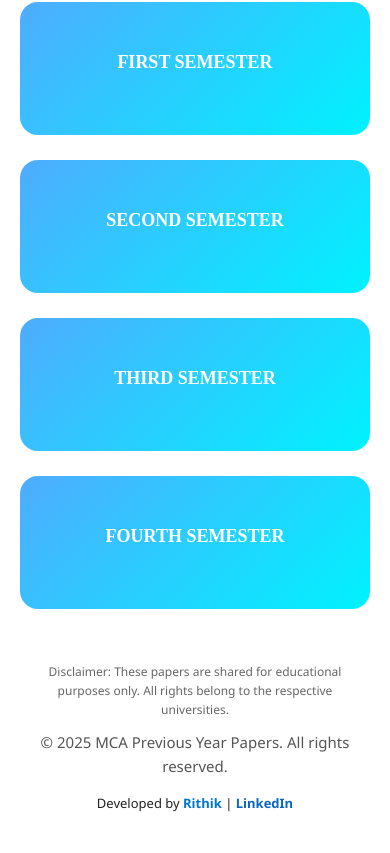
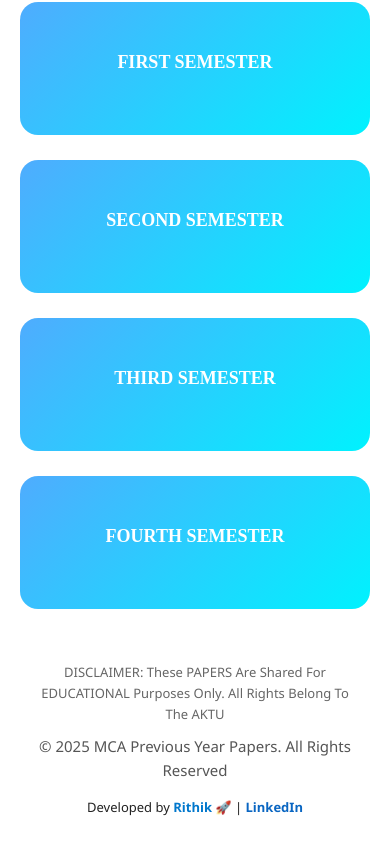
Before and after one commit to rithikku/Paper-Nest, a React app: page / in a window 390 px wide. Shown: the part 520-1373 px from the top of the page. Built offline with nearby package versions, Linux system fonts and the light colour scheme.

Commit message:
11th Commit

```diff
--- a/Source/Component/Front.js
+++ b/Source/Component/Front.js
@@ -27,12 +27,12 @@ const Front = () => {
       </ul>
 
       <div className="footer">
-        <p className="disclaimer">Disclaimer: These papers are shared for educational purposes only. All rights belong to the respective universities.</p>
-         <p className="copyright">© {new Date().getFullYear()} MCA Previous Year Papers. All rights reserved.</p>
+        <p className="disclaimer">DISCLAIMER: These PAPERS Are Shared For EDUCATIONAL Purposes Only. All Rights Belong To The AKTU</p>
+         <p className="copyright">© {new Date().getFullYear()} MCA Previous Year Papers. All Rights Reserved</p>
           <p className="developer">
-          Developed by <strong>Rithik</strong> |{" "}
+          Developed by <strong>Rithik 🚀</strong> |{" "}
           <a
-            href="https://www.linkedin.com/in/your-linkedin-id"
+            href="https://www.linkedin.com/in/rithik-kumar-%F0%9F%9A%80-547074231?utm_source=share&utm_campaign=share_via&utm_content=profile&utm_medium=android_app"
             target="_blank"
             rel="noopener noreferrer">
             LinkedIn
--- a/style.css
+++ b/style.css
@@ -411,7 +411,7 @@
     font-size: 14px;
   }
   .footer .disclaimer {
-    font-size: 12px;
+    font-size: 13px;
   }
 }
 
```
